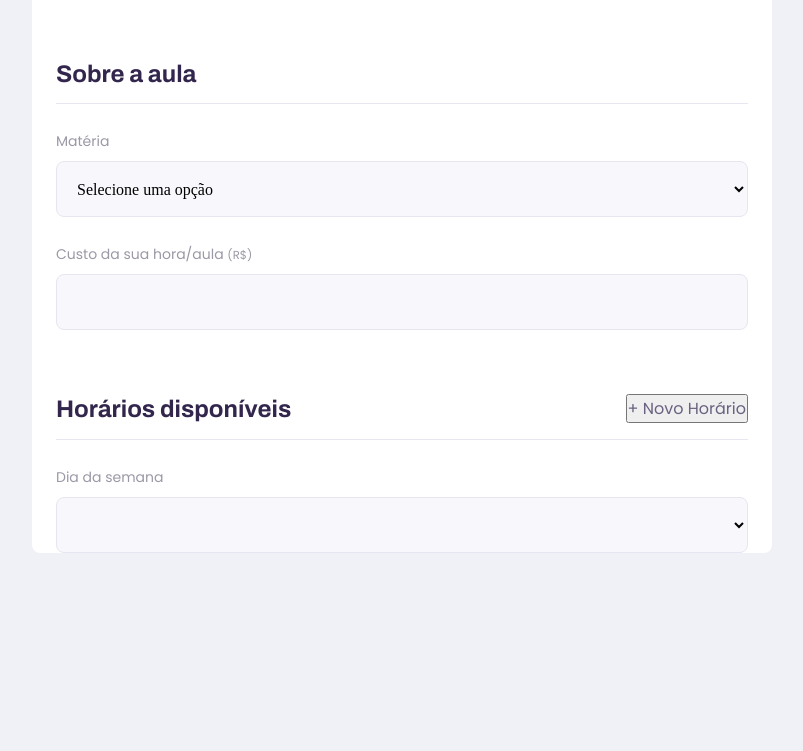
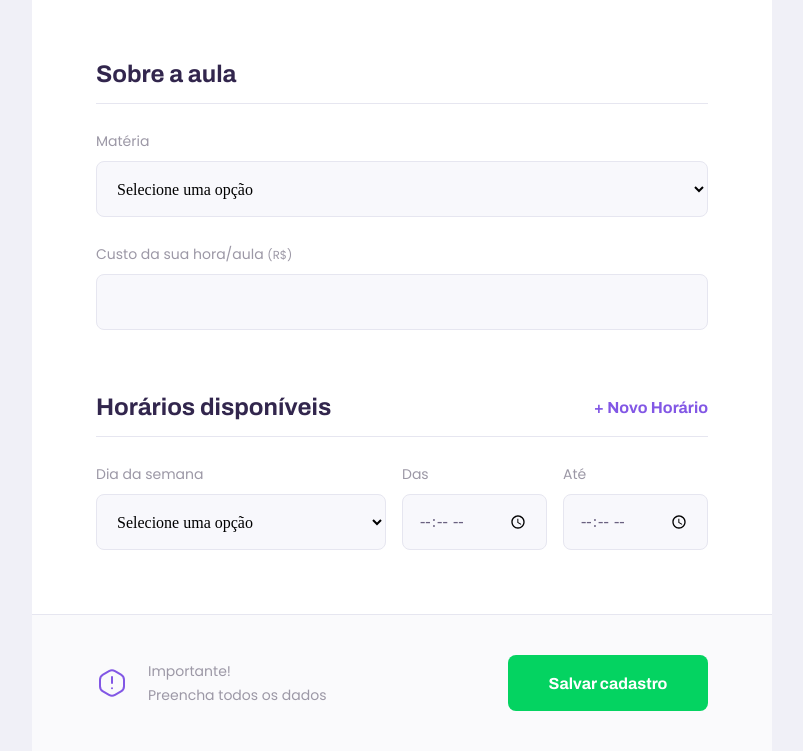
Before and after one commit to phBirais/Proffy_NLW2020, a plain HTML site: page give-classes.html in a window 1280 px wide. Shown: the part 981-1732 px from the top of the page, without its empty margins (238-1041 px from the left). Before the commit the page ends 1534 px from the top, so only its background shows below. Drawn offline with Linux system fonts and the light colour scheme.

Commit message:
addField with  js

```diff
--- a/give-classes.html
+++ b/give-classes.html
@@ -11,6 +11,8 @@
     <link rel="stylesheet" href="/styles/partials/page-give-classes.css">
 
     <link href="https://fonts.googleapis.com/css2?family=Archivo:wght@400;700&amp;family=Poppins:wght@400;600&amp;display=swap" rel="stylesheet">
+
+    <script src="/scripts/addField.js" defer></script>
 
 </head>
 <body id="page-give-classes">
@@ -82,21 +84,55 @@
                     </div>
                 </fieldset>
 
-                <fieldset>
+                <fieldset id="schedule-items">
                     <legend>Horários disponíveis
-                        <button id="add-time">+ Novo Horário</button>
+                        <button type="button" id="add-time">+ Novo Horário</button>
                     </legend>
+
                     <div class="schedule-item">
 
                         <div class="select-block">
                             <label for="weekday">Dia da semana</label>
-                            <select name="weekday[]" id="weekday"></select>
+                            <select name="weekday[]"  required>
+                                <option value="">Selecione uma opção</option>
+                                <option value="0">Domingo</option>
+                                <option value="1">Segunda-feira</option>
+                                <option value="2">Terça-feira</option>
+                                <option value="3">Quarta-feira</option>
+                                <option value="4">Quinta-feira</option>
+                                <option value="5">Sexta-feira</option>
+                                <option value="6">Sábado</option>
+                            </select>
                         </div>
 
+                        <div class="input-block">
+                            <label for="time_from">Das</label>
+                            <input type="time" id="time_from" name="time_from[]" required>
+                        </div>
+
+                        <div class="input-block">
+                            <label for="time_to">Até</label>
+                            <input type="time" id="time_to" name="time_to[]" required>
+                        </div>
                     </div>
+
                 </fieldset>
             </form>
+
+            <footer>
+                <p>
+                    <img src="/images/icons/warning.svg" alt="Aviso Importante">
+                    Importante! <br>
+                    Preencha todos os dados
+                </p>
+                <button type="submit" form="create-class"> Salvar cadastro</button>
+            </footer>
         </main>
     </div>
+
+    <script>
+
+    </script>
+
 </body>
 </html>
--- /dev/null
+++ b/scripts/addField.js
@@ -0,0 +1,26 @@
+//procurar botao pelo id
+document.querySelector("#add-time")
+
+//procura pelo evento click
+//quando clicar no botao executar uma ação
+.addEventListener('click', cloneField)
+
+
+//executar uma ação
+function cloneField() {
+    //encontra o campo que quer duplicar
+    //duplica o campo
+    const newFieldContainer = document.querySelector('.schedule-item').cloneNode(true)
+
+    //achar os campos dentro do container para limpar
+    const fields = newFieldContainer.querySelectorAll('input')
+
+     //para cada campo
+    fields.forEach(function (field) {
+        //limpar os campos
+        field.value=""
+    })
+
+    //colocar na pagina
+    document.querySelector('#schedule-items').appendChild(newFieldContainer)
+}
--- a/styles/partials/page-give-classes.css
+++ b/styles/partials/page-give-classes.css
@@ -37,6 +37,26 @@
     border-bottom: 1px solid var(--color-line-in-white);
 }
 
+#page-give-classes fieldset legend button{
+
+    background: none;
+
+    border: 0;
+
+    color:var(--color-primary);
+
+    font: 700 1.6rem Archivo;
+
+    cursor: pointer;
+
+    transition: 0.2s;
+}
+
+#page-give-classes fieldset legend button:hover{
+    transform: translateY(-5px);
+    color: var(--color-primary-dark);
+}
+
 #page-give-classes fieldset+fieldset{
     margin-top: 6.4rem;
 }
@@ -47,11 +67,93 @@
     margin-top: 2.4rem;
 }
 
+#page-give-classes main footer{
+    padding: 4rem 2.4rem;
 
+    background: var(--color-box-footer);
+    border-top: 1px solid var(--color-line-in-white);
+    margin-top: 6.4rem;
+}
 
+#page-give-classes main footer p{
+    display: flex;
+    align-items: center;
+    justify-content: center;
+
+    font-size: 1.4rem;
+    line-height: 2.4rem;
+    color:var(--color-text-complement)
+}
+
+#page-give-classes main footer p img{
+    margin-right: 2rem;
+}
+
+#page-give-classes main footer button{
+    width: 100%;
+    height: 5.6rem;
+    background: var(--color-secondary);
+    color: var(--color-button-text);
+    border:0;
+    border-radius: 0.8rem;
+    cursor: pointer;
+    font: 700 1.6rem Archivo;
+
+    display: flex;
+    align-items: center;
+    justify-content: center;
+    text-decoration: none;
+
+    transition:  0.2s;
+    margin-top: 3.2rem;
+}
+
+#page-give-classes main footer button:hover{
+    background: var(--color-secondary-dark);
+}
+
+.schedule-item+.schedule-item{
+    margin-top: 3.2rem;
+    padding-top: 3.2rem;
+
+    border-top:  1px solid var(--color-line-in-white);
+}
 
 @media(min-width: 700px){
     #page-give-classes #container{
         max-width:100vw;
     }
+
+    #page-give-classes .page-header .header-content{
+        margin-bottom: 0;
+    }
+
+    #page-give-classes main fieldset{
+        padding: 0 64px;
+    }
+
+    .schedule-item{
+        display: grid;
+        grid-template-columns: 2fr 1fr 1fr;
+        column-gap: 1.6rem;
+    }
+
+   #page-give-classes #schedule-items .select-block+.input-block,
+   #page-give-classes #schedule-items .input-block+.input-block{
+        margin-top: 0;
+    }
+
+    #page-give-classes main footer{
+        padding: 40px 64px;
+
+        display: flex;
+        align-items: center;
+        justify-content: space-between;
+    }
+
+    #page-give-classes main footer button{
+        margin-top: 0;
+
+        width: 200px;
+    }
 }
--- a/styles/partials/page-study.css
+++ b/styles/partials/page-study.css
@@ -110,7 +110,7 @@
     border:0;
     border-radius: 0.8rem;
     cursor: pointer;
-    font: 700 1.4rem Archive;
+    font: 700 1.4rem Archivo;
 
     display: flex;
     align-items: center;
```
